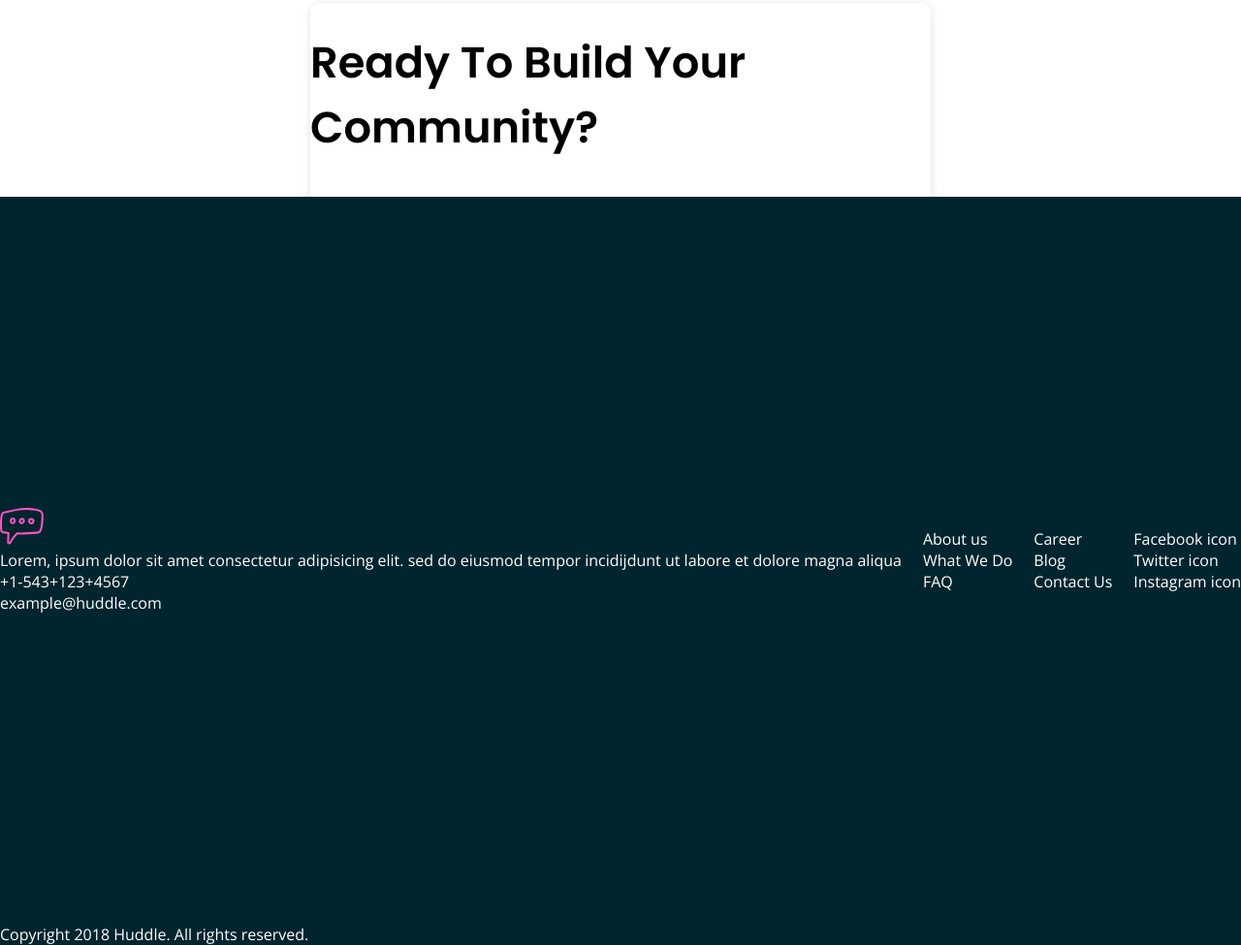
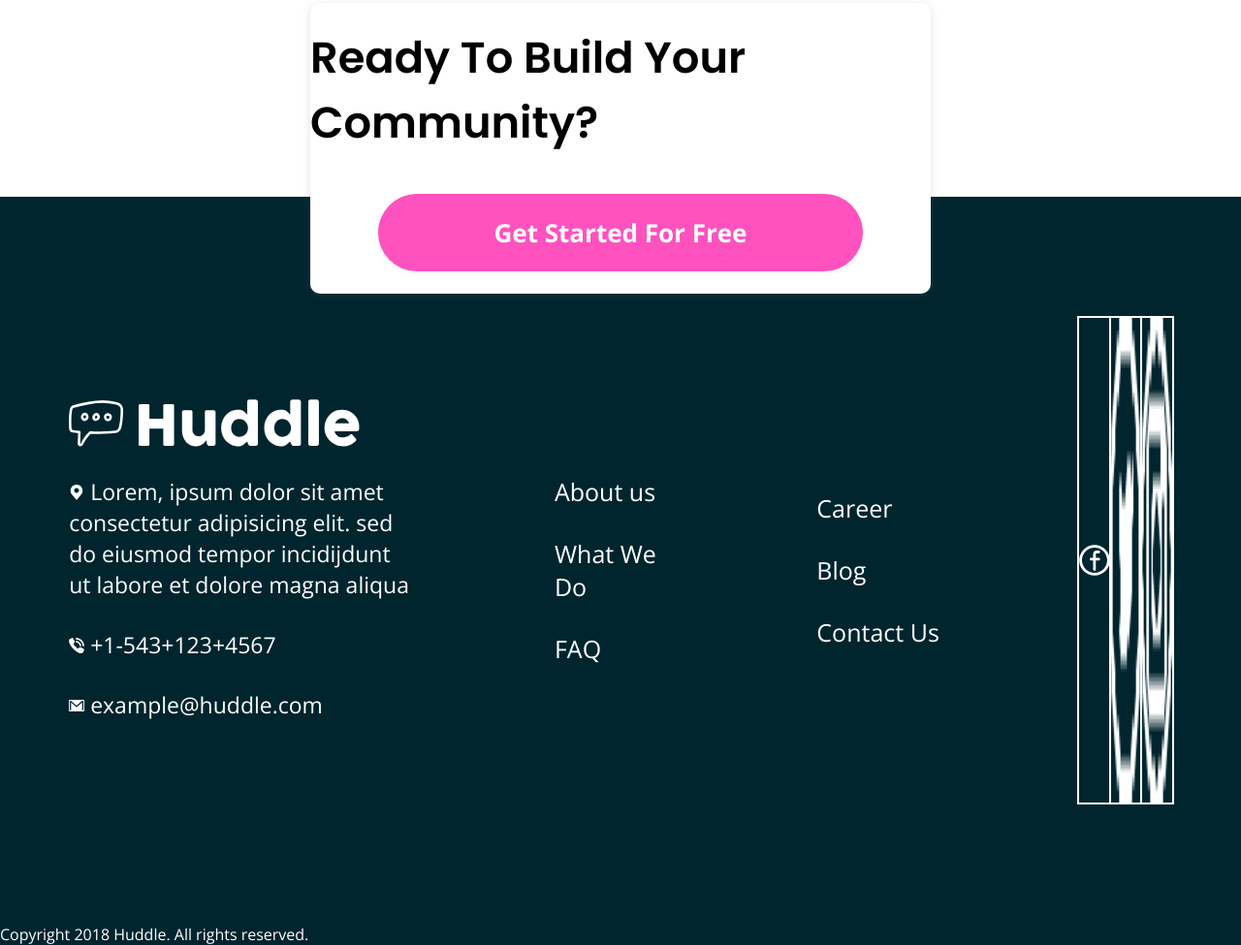
Before and after one commit to ahkeee/huddle-landing-page, a plain HTML site: page index.html in a window 1280 px wide. Shown: the part 2818-3793 px from the top of the page at 97% size. Drawn offline with nearby package versions, Linux system fonts and the light colour scheme.

Commit message:
add images and styles to the component

```diff
--- a/index.html
+++ b/index.html
@@ -52,10 +52,10 @@
         <footer>
             <div class="main-footer-container">
                 <div class="footer-container1">
-                    <img src="./images/logo.svg" alt="huddle logo site">
-                    <div>Lorem, ipsum dolor sit amet consectetur adipisicing elit. sed do eiusmod tempor incidijdunt ut labore et dolore magna aliqua</div>
-                    <div>+1-543+123+4567</div>
-                    <div>example@huddle.com</div>
+                    <img class="image-logo" src="./images/logo.svg" alt="huddle logo site">
+                    <div><img class="image" src="./images/pin-48.svg" alt="pin location logo"> Lorem, ipsum dolor sit amet consectetur adipisicing elit. sed do eiusmod tempor incidijdunt ut labore et dolore magna aliqua</div>
+                    <div><img class="image" src="./images/phone-ringing-505.svg" alt="phone ringing logo"> +1-543+123+4567</div>
+                    <div><img class="image" src="./images/mail-2564.svg" alt="gmail logo"> example@huddle.com</div>
                 </div>
                 <div class="footer-container2">
                     <div>About us</div>
@@ -68,9 +68,9 @@
                     <div>Contact Us</div>
                 </div>
                 <div class="footer-container4">
-                    <div>Facebook icon</div>
-                    <div>Twitter icon</div>
-                    <div>Instagram icon</div>
+                    <img class="social-image" src="./images/facebook-5227.svg" alt="facebook logo">
+                    <img class="social-image" src="./images/twitter-white.png" alt="twitter logo">
+                    <img class="social-image" src="./images/instagram-white.png" alt="instagram logo">
                 </div>
             </div>
             <div>
--- a/style.css
+++ b/style.css
@@ -180,6 +180,9 @@ body {
     border-radius: 10px;
     margin-top: 122px;
     gap: 40px;
+    margin-bottom: -100px;
+    background-color: #fff;
+    z-index: 1;
 }
 
 .community-header {
@@ -194,12 +197,12 @@ body {
     font-weight: 600;
     font-size: 26px;
     color: #fff;
-    border-radius: 30px;
+    border-radius: 40px;
     box-shadow: rgba(0, 0, 0, 0.04) 0px 3px 5px;
     background-color: hsl(322, 100%, 66%);
     cursor: pointer;
     width: 500px;
-    height: 70px;
+    height: 80px;
 }
 
 .btn-free2:hover {
@@ -210,12 +213,62 @@ body {
 footer {
     background-color: hsl(192, 100%, 9%);
     color: #fff;
-    margin-top: -100px;
+
 }
 
 .main-footer-container {
     display: flex;
-    justify-content: space-between;
+    justify-content: space-around;
     align-items: center;
     height: 750px;
 }
+
+.main-footer-container img {
+    filter: brightness(0) invert(1);
+}
+
+.image-logo {
+    width: 300px;
+}
+
+.image {
+    /* outline: 1px solid #fff; */
+    width: 16px;
+}
+
+.social-image {
+    outline: 1px solid #fff;
+    width: 32px;
+}
+
+/* footer container 1 */
+
+.footer-container1 {
+    display: flex;
+    flex-direction: column;
+    justify-content: center;
+    /* outline: 2px solid #fff; */
+    width: 28%;
+    height: 500px;
+    font-size: 23px;
+    gap: 30px;
+}
+
+.footer-container2, .footer-container3 {
+    /* outline: 2px solid #fff; */
+    display: flex;
+    justify-content: center;
+    flex-direction: column;
+    font-size: 25px;
+    height: 500px;
+    width: 10%;
+    margin-top: 20px;
+    gap: 30px;
+}
+
+.footer-container4 {
+    outline: 2px solid #fff;
+    display: flex;
+    height: 500px;
+
+}
```
Also changed, not shown: images/facebook-5227.svg (added), images/instagram-white.png (added), images/mail-2564.svg (added), images/phone-ringing-505.svg (added), images/pin-48.svg (added), images/twitter-white.png (added).
